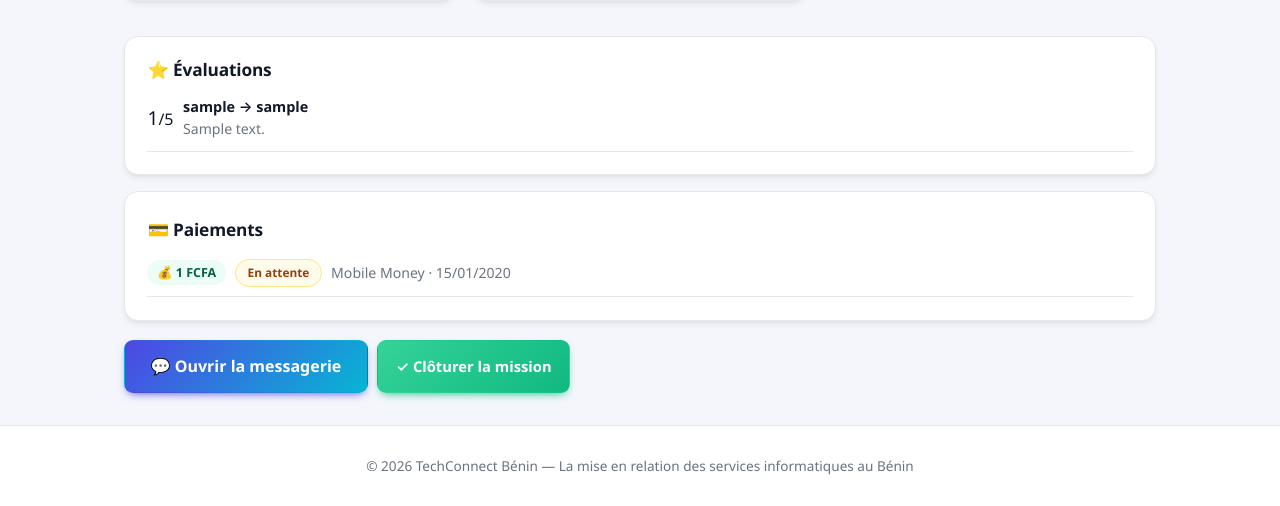
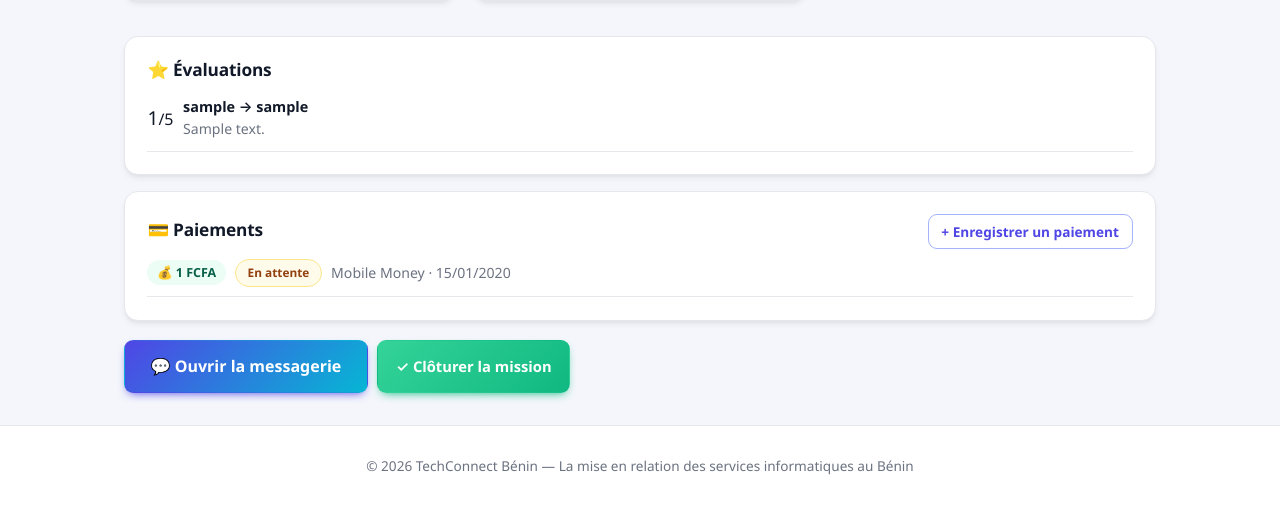
Before and after one commit to aspic36/TechConnect_Benin, a Django app: page /propositions/missions/1/ in a window 1280 px wide. Shown: the part 402-908 px from the top of the page. Run offline with Django 4.2, Linux system fonts and the light colour scheme; a user stored in the database is signed in; tables that the repository leaves empty hold one stand-in row (values such as "Sample post").

Commit message:
Fix design : bouton Enregistrer un paiement visible sur carte claire
- btn-ghost (texte blanc) invisible sur la carte Paiements
- remplacé par btn-outline (texte indigo + bordure), cliquable et lisible

```diff
--- a/templates/propositions/detail_mission.html
+++ b/templates/propositions/detail_mission.html
@@ -49,7 +49,7 @@
     <div style="display: flex; justify-content: space-between; align-items: center; gap: 0.5rem; flex-wrap: wrap;">
         <h3 class="card-title">💳 Paiements</h3>
         {% if mission.client == user %}
-            <a class="btn btn-ghost btn-sm" href="{% url 'propositions:paiement' mission.pk %}">+ Enregistrer un paiement</a>
+            <a class="btn btn-outline btn-sm" href="{% url 'propositions:paiement' mission.pk %}">+ Enregistrer un paiement</a>
         {% endif %}
     </div>
     {% for paiement in mission.paiements.all %}
```
